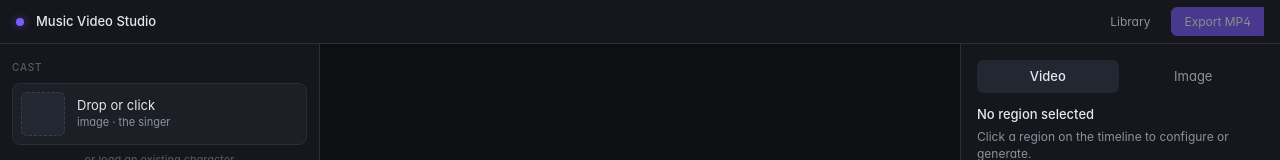
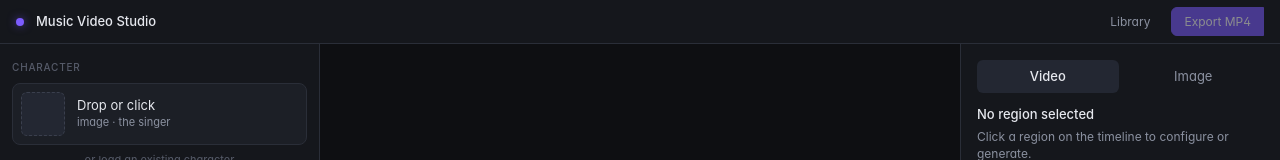
Before and after one commit to justinGrosvenor/music-video-studio, a React (Vite) app in the folder apps/web/: page / in a window 1280 px wide. Shown: the top 160 px of the page. Built offline with nearby package versions, Linux system fonts and the light colour scheme.

Commit message:
Rename Cast section label → Character

```diff
--- a/apps/web/src/components/LeftRail.tsx
+++ b/apps/web/src/components/LeftRail.tsx
@@ -99,7 +99,7 @@ export function LeftRail() {
     <aside className="left">
       <div className="section">
         <div className="section-header">
-          <span className="label">Cast</span>
+          <span className="label">Character</span>
           {(character || hasAvatar) && (
             <button type="button" className="add" onClick={onClear}>clear</button>
           )}
--- a/apps/web/src/components/Sidebar.tsx
+++ b/apps/web/src/components/Sidebar.tsx
@@ -310,7 +310,7 @@ function checkCanGenerate(
     if (!ctx.avatarId) {
       if (ctx.avatarStatus === "creating") return { ok: false, reason: "Avatar is being created — hang tight…" };
       if (ctx.avatarStatus === "failed") return { ok: false, reason: "Avatar creation failed — try re-uploading the character image" };
-      return { ok: false, reason: "Upload a character image first (Cast panel)" };
+      return { ok: false, reason: "Upload a character image first (Character panel)" };
     }
     if (!ctx.songId || !ctx.audioUrl) return { ok: false, reason: "Lip-Sync needs a loaded song" };
     return { ok: true };
```
